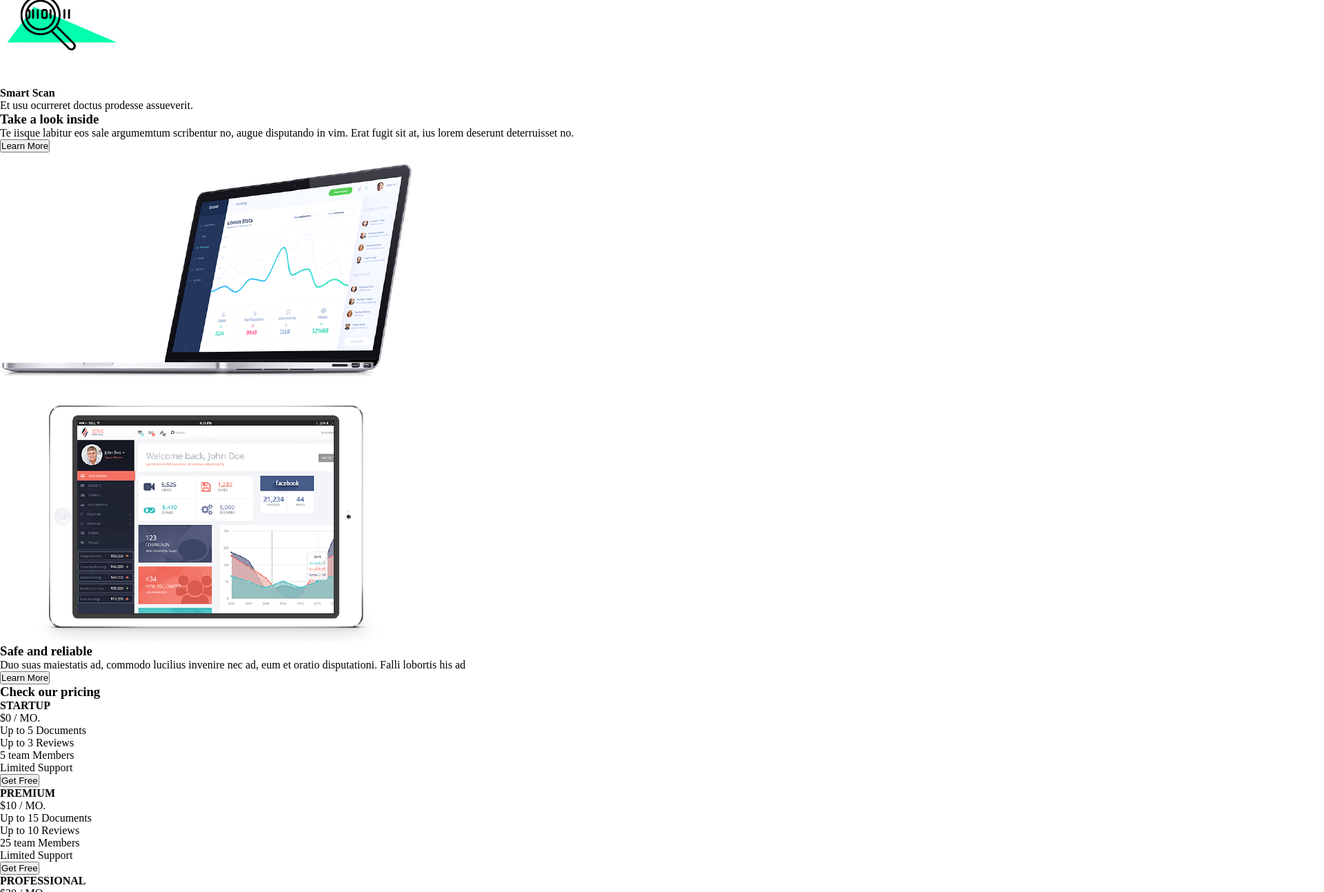
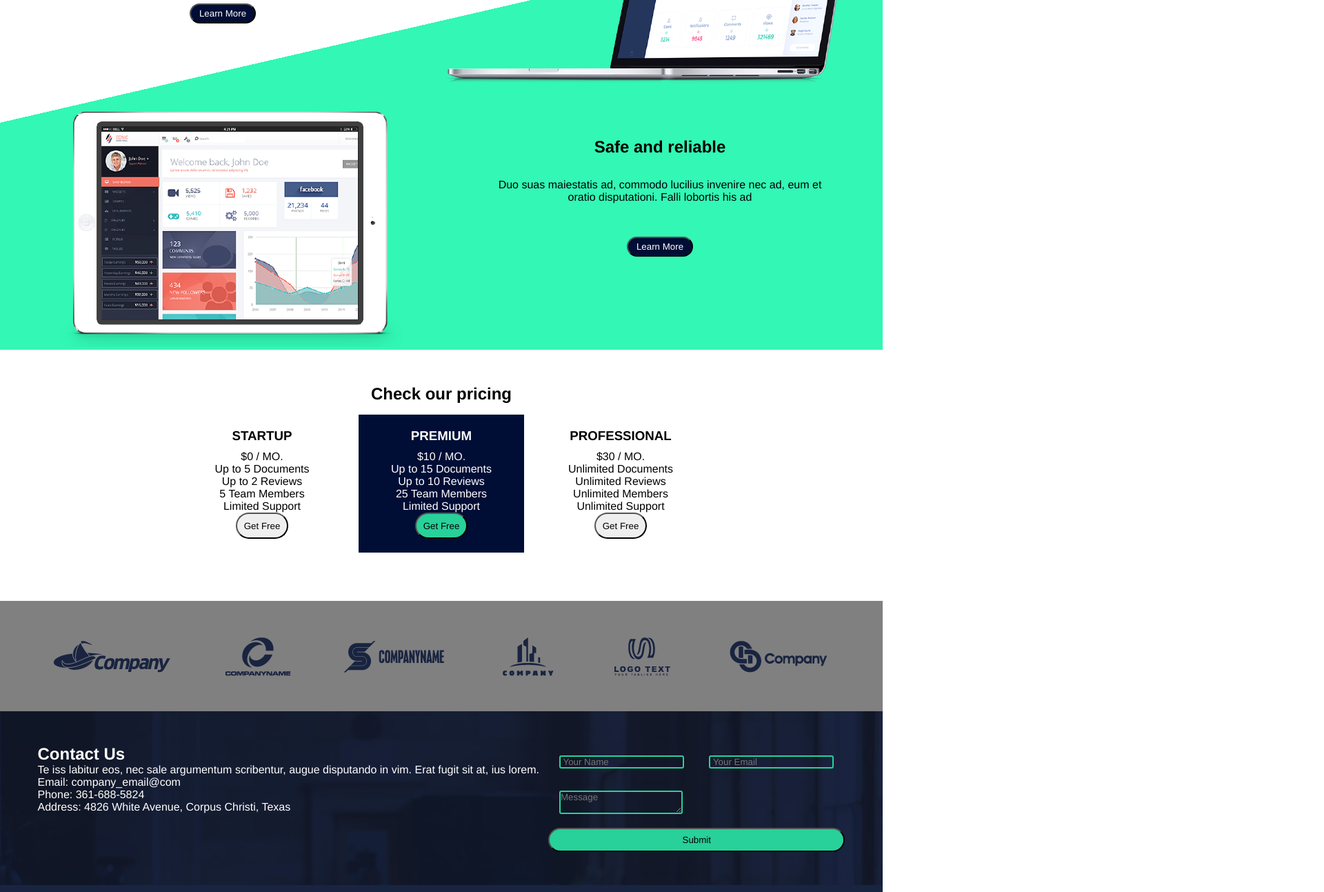
Before and after one commit to JuanOsorio8/maqueta2, a plain HTML site: page index.html in a window 1280 px wide. Shown: the part 1266-2559 px from the top of the page at 69% size, 1920 px wide, since content can reach past the window. Drawn offline with nearby package versions, Linux system fonts and the light colour scheme.

Commit message:
tercer commit

```diff
--- a/index.html
+++ b/index.html
@@ -1,5 +1,6 @@
 <!DOCTYPE html>
 <html lang="en">
+
 <head>
     <meta charset="UTF-8">
     <meta name="viewport" content="width=device-width, initial-scale=1.0">
@@ -7,19 +8,16 @@
     <link rel="stylesheet" href="style.css">
     <link href='https://unpkg.com/boxicons@2.1.4/css/boxicons.min.css' rel='stylesheet'>
 </head>
+
 <body>
 
     <header>
 
-        <section>
+        <section class="header">
 
-        <div class="banner1">
+            <div class="top-header">
 
-            <img src="./assets/banner-bk.jpg" alt="">
-
-        </div>
-
-        <div class="anchor">
+                <img src="./assets/logo.png" alt="">
 
                 <h5>Get Early Acess</h5>
 
@@ -27,11 +25,10 @@
 
             <div class="information-header">
 
-            <h2>A New Way To Start Business</h2>
+                <h1>A New Way To Start Business</h1>
 
-            <p>Lorem ipsum dolor sit amet, id nec enim autem oblique, ei dico mentitum duo.</p>
-
-            <p>Illum iusto laoreet his te. Lorem partiendo mel ex. Ad vitae admodun voluptatum per.</p>
+                <p>Lorem ipsum dolor sit amet, id nec enim autem oblique, ei dico mentitum duo. Illum iusto laoreet his
+                te. Lorem partiendo mel ex. Ad vitae admodun voluptatum per.</p>
 
                 <button>Get Started</button>
 
@@ -43,15 +40,13 @@
 
     <main>
 
-        <section>
+        <section class="feature-top">
 
-        <div class="title-1main">
+                <h2>Smartest protection for your site</h2>
 
-            <h3>Smartest protection for your site</h3>
+            <div class="feature-cards">
 
-        </div>
-
-        <div>
+                <div class="Cards">
 
                     <img src="./assets/smart-protect-1.jpg" alt="">
 
@@ -61,7 +56,7 @@
 
                 </div>
 
-        <div>
+                <div class="Cards">
 
                     <img src="./assets/smart-protect-2.jpg" alt="">
 
@@ -71,25 +66,30 @@
 
                 </div>
 
-        <div>
+                <div class="Cards">
 
                     <img src="./assets/smart-protect-3.jpg" alt="">
 
                     <h4>Smart Scan</h4>
 
-            <p>Et usu ocurreret doctus prodesse assueverit.</p>
+                    <p>Et usu ocurreret elaboraret doctus prodesse assueverit.</p>
+
+                </div>
 
             </div>
 
         </section>
 
-    <section>
+        <section class="a">
 
-        <div>
+            <div class="about">
 
-            <h3>Take a look inside</h3>
+                <div class="information-main">
 
-            <p>Te iisque labitur eos sale argumemtum scribentur no, augue disputando in vim. Erat fugit sit at, ius lorem deserunt deterruisset no.</p>
+                    <h2>Take a look inside</h2>
+
+                    <p>Te iisque labitur eos sale argumemtum scribentur no, augue disputando in vim. Erat fugit sit at, ius
+                    lorem deserunt deterruisset no.</p>
 
                     <button>Learn More</button>
 
@@ -101,73 +101,72 @@
 
                 </div>
 
+            </div>
+
+            <div class="about">
+
                 <div>
 
                     <img src="./assets/feature-2.png" alt="">
 
                 </div>
 
-        <div>
+                <div class="information-main">
 
-            <h3>Safe and reliable</h3>
+                    <h2>Safe and reliable</h2>
 
-            <p>Duo suas maiestatis ad, commodo lucilius invenire nec ad, eum et oratio disputationi. Falli lobortis his ad</p>
+                <p>Duo suas maiestatis ad, commodo lucilius invenire nec ad, eum et oratio disputationi. Falli lobortis
+                    his ad</p>
 
                 <button>Learn More</button>
 
                 </div>
 
+            </div>
+
         </section>
 
-        <div>
+        <section class="pricing">
 
-            <h3>Check our pricing</h3>
+            <h2>Check our pricing</h2>
 
-        </div>
+            <div class="pricing-tables">
 
-        <section>
+                <div class="pricing-table">
 
-            <div>
+                    <h3>STARTUP</h3>
 
-                <h4>STARTUP</h4>
-
-                <span>$0</span>
-                <span>/</span>
-                <span>MO.</span>
+                    <span class="price">$0 <span>/ MO.</span>
 
                         <p>Up to 5 Documents</p>
-                <p>Up to 3 Reviews</p>
-                <p>5 team Members</p>
+                        <p>Up to 2 Reviews</p>
+                        <p>5 Team Members</p>
                         <p>Limited Support</p>
 
                     <button>Get Free</button>
 
                 </div>
 
-            <div>
+                <div class="pricing-table" id="premium">
 
-                <h4>PREMIUM</h4>
+                    <h3>PREMIUM</h3>
 
-                <span>$10</span>
-                <span>/</span>
-                <span>MO.</span>
+                    <span class="price"> $10 <span>/ MO.</span>
 
                         <p>Up to 15 Documents</p>
                         <p>Up to 10 Reviews</p>
-                <p>25 team Members</p>
+                        <p>25 Team Members</p>
                         <p>Limited Support</p>
 
                     <button>Get Free</button>
 
                 </div>
 
-            <div>
+                <div class="pricing-table">
 
-                <h4>PROFESSIONAL</h4>
+                    <h3>PROFESSIONAL</h3>
 
-                <span>$30</span>
-                <span>/</span>
-                <span>MO.</span>
+                    <span>$30 <span>/ MO.</span>
 
                         <p>Unlimited Documents</p>
                         <p>Unlimited Reviews</p>
@@ -178,11 +177,13 @@
 
                 </div>
 
+            </div>
+
         </section>
 
         <section>
 
-            <div>
+            <div class="business">
 
                 <img src="./assets/client-1.png" alt="">
 
@@ -200,19 +201,14 @@
 
         </section>
 
-        <section>
+        <section class="contact-bkn">
 
-            <div>
+            <div class="contact-section">
 
-                <img src="./assets/contact-bk.jpg" alt="">
+                <h2>Contact Us</h2>
 
-            </div>
-
-            <div>
-
-                <h3>Contact Us</h3>
-
-                <p>Te iss labitur eos, nec sale argumentum scribentur, augue disputando in vim. Erat fugit sit at, ius lorem.</p>
+                <p>Te iss labitur eos, nec sale argumentum scribentur, augue disputando in vim. Erat fugit sit at, ius
+                    lorem.</p>
 
                 <p>Email: company_email@com</p>
 
@@ -222,8 +218,31 @@
 
             </div>
 
+            <div class="contact-questions">
+
+                <div class="form">
+
+                    <form action="#">
+
+                    <div class="information-personal">
+
+                        <input type="text" class="input" placeholder=" Your Name ">
+
+                        <input type="text" class="input" placeholder=" Your Email ">
+
+                    </div>
+
                     <div>
 
+                        <textarea name="" id="" placeholder="Message"></textarea>
+
+                    </div>
+
+                    <button type="submit">Submit</button>
+
+                    </form>
+
+                </div>
 
             </div>
 
@@ -232,8 +251,6 @@
     </main>
 
     <footer>
-
-        <section>
 
             <div>
 
@@ -269,9 +286,8 @@
 
             </div>
 
-    </section>
-
     </footer>
 
 </body>
+
 </html>
--- a/style.css
+++ b/style.css
@@ -2,20 +2,185 @@
     padding: 0;
     margin: 0;
     width: auto;
+    font-family: 'Franklin Gothic Medium', 'Arial Narrow', Arial, sans-serif;
 }
 
 
+.deep-header {
+    display: flex;
+    justify-content: space-between;
+}
 
+.header {
+    background-image: url(assets/banner-bk.jpg);
+    display: flex;
+    flex-direction: column;
+    padding: 2rem;
+}
 
+.top-header{
+    color: white;
+    display: flex;
+    justify-content:space-between;
+    padding-bottom: 3rem;
+}
 
+.top-header h5 {
+    padding-top: 5rem;
+    padding-right: 10rem;
+    font-size: 1.5rem;
+}
 
+.information-header{
+    color: white;
+    width: 40%;
+}
 
+.information-header h1{
+    font-size: 4rem;
+    margin-bottom: 2rem;
+}
 
+.information-header p{
+    margin-bottom: 2.5rem;
+}
 
+.information-header button{
+    border-radius: 1rem;
+    width: 5rem;
+    height: 2rem;
+    border: none;
+    background-color: #28d199;
+}
 
+.feature-top{
+    display: flex;
+    flex-direction: column;
+    justify-content: center;
+    align-items: center;
+    margin-top: 5rem;
+}
 
+.feature-cards{
+    display: flex;
+    flex-direction: row;
+    justify-content: space-evenly;
+}
 
+.Cards{
+    padding: 3rem;
+    width: 20rem;
+    text-align: center;
+}
+
+.a{
+    background: linear-gradient(167deg, white 38%, #32f7b5 10%, #32f7b5 100%);
+}
+
+.a button{
+    background:#000d35;
+    color: white;
+    border-radius: 3px;
+    margin: 1rem;
+    padding: 5px;
+    border-radius: 15px;
+    width: 6rem;
+}
+
+.about{
+    display: flex;
+    flex-direction: row;
+    justify-content: space-evenly;
+}
+
+.information-main{
+    padding: 3rem;
+    width: 30rem;
+    text-align: center;
+    display: flex;
+    flex-direction: column;
+    gap: 2rem;
+    align-items: center;
+}
+
+.pricing {
+    padding: 50px 20px;
+    display: flex;
+    flex-direction: column;
+    justify-content: center;
+    align-items: center;
+    gap: 1rem;
+}
+.pricing-tables {
+    display: flex;
+    justify-content: center;
+    gap: 20px;
+}
+
+.pricing-table {
+    padding: 20px;
+    width: 200px;
+    text-align: center;
+    margin-bottom: 20px;
+}
+
+.pricing-table h3 {
+    margin: 0 0 10px;
+}
+
+#premium {
+    background: #000d35;
+    color: white;
+}
+
+.pricing-table button{
+    border-radius: 1.5rem;
+    padding: .6rem;
+}
+
+#premium button{
+    width: max-content;
+    background-color: #28d199;
+    border-radius: 1.5rem;
+    padding: .6rem;
+}
+
+.business{
+    background-color: gray;
+    height: 10rem;
+    display: flex;
+    justify-content: space-evenly;
+    align-items: center;
+}
+
+.contact-bkn{
+    color: white;
+    background-size: cover;
+    background-image: url(./assets/contact-bk.jpg);
+    display: flex;
+    justify-content: space-around;
+    padding: 3rem;
+}
+
+input, textarea{
+    background: transparent;
+    border: 2px solid #28d199;
+    border-radius: 3px;
+    margin: 1rem;
+}
+
+.contact-questions button{
+    padding: .5rem;
+    background: #28d199;
+    border-radius: 1.5rem;
+    width: 100%;
+}
 
 footer{
-    background-color: blue;
+    background-color: #192440;
+    display: flex;
+    align-items: center;
+    justify-content: space-around;
+    font-size: 1.5rem;
+    padding: 1rem;
 }
```
Also changed, not shown: assets/logo.png (added). Lines whose indentation alone changed are shown as unchanged.
